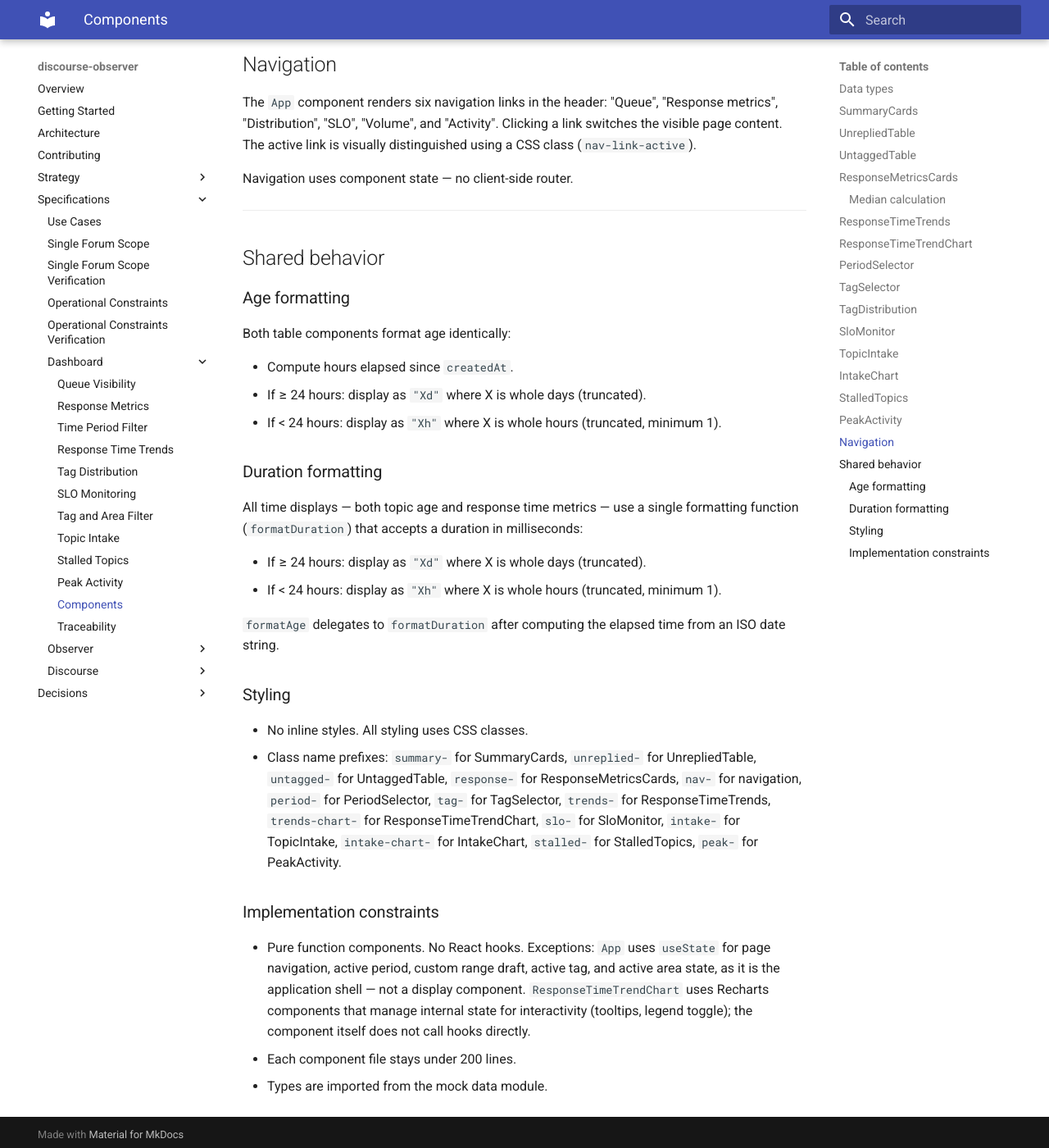
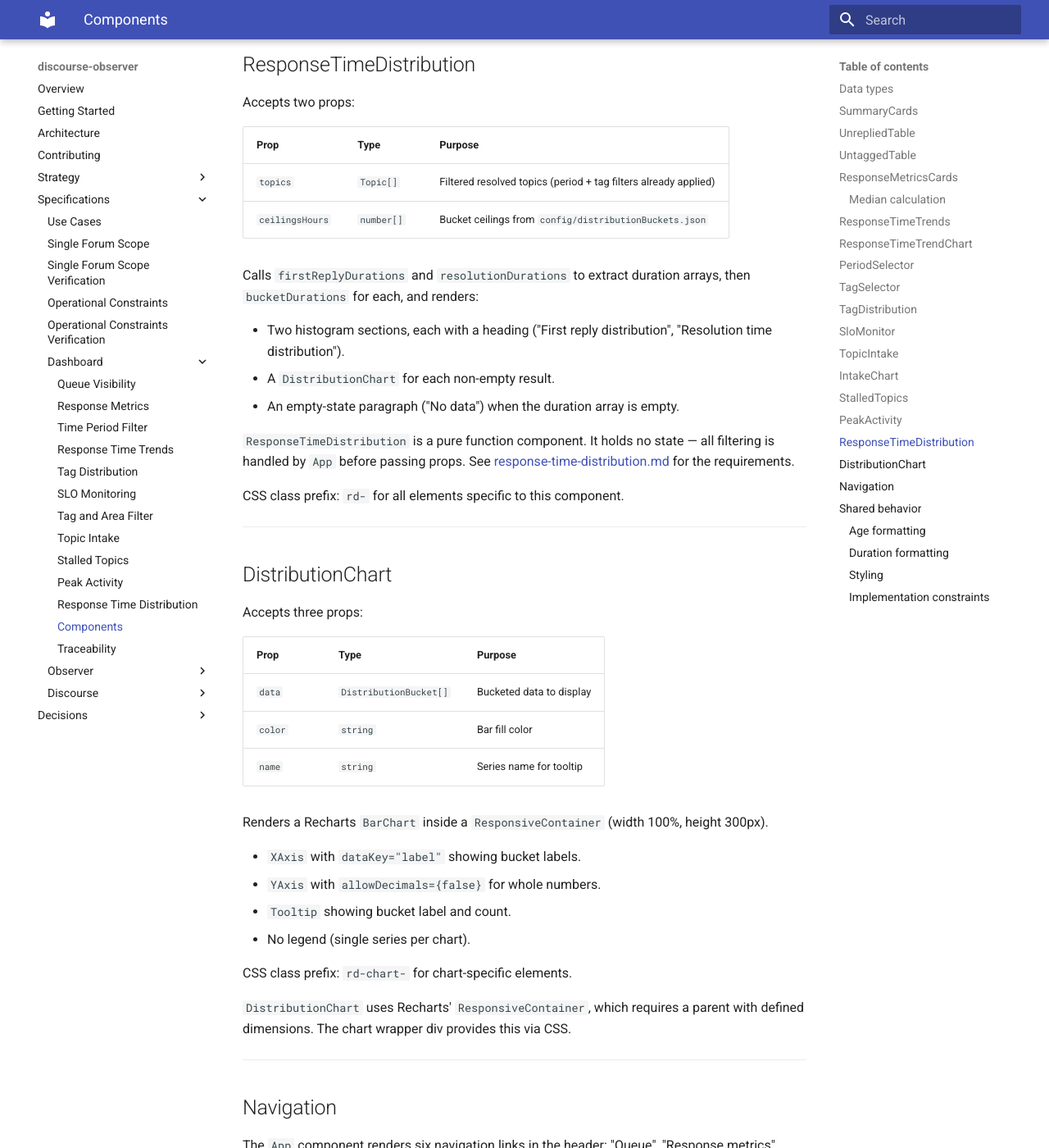
Before and after one commit to MorganDigitalAsyncTransparency/community, an MkDocs documentation site: the page built from discourse-observer/specs/dashboard/dashboard-components.md, in a window 1280 px wide and 1400 px high, scrolled down 9618 px. Shown: the whole window at 82% size. Built offline with MkDocs 1.6.1 and Material for MkDocs 9.7.7, drawn with Linux system fonts in a browser that asks for light colours; some of the changed text lies outside the part shown.

Commit message:
Update documentation for UC-20 response time distribution
Add traceability entry, mkdocs nav, dashboard-components
sections, cross-reference in response-metrics spec, and
mark UC-20 as implemented in use-cases.

Co-Authored-By: Claude Opus 4.6 (1M context) <noreply@anthropic.com>

```diff
--- a/discourse-observer/frontend/src/App.css
+++ b/discourse-observer/frontend/src/App.css
@@ -2,7 +2,8 @@
  * Spec: specs/dashboard/dashboard-components.md
  * Tests: tests/dashboard/queue-visibility.unit.test.ts, tests/dashboard/response-metrics.unit.test.ts,
  *        tests/dashboard/response-time-trends.unit.test.ts, tests/dashboard/slo-monitoring.unit.test.ts,
- *        tests/dashboard/stalled-topics.unit.test.ts, tests/dashboard/peak-activity.unit.test.ts
+ *        tests/dashboard/stalled-topics.unit.test.ts, tests/dashboard/peak-activity.unit.test.ts,
+ *        tests/dashboard/response-time-distribution.unit.test.ts
  */
 
 * {
--- a/discourse-observer/specs/dashboard/dashboard-components.md
+++ b/discourse-observer/specs/dashboard/dashboard-components.md
@@ -2,7 +2,7 @@
 
 This document specifies the behavior of the dashboard view components rendered in the frontend.
 
-These components implement the visual layer for the requirements defined in [queue-visibility.md](queue-visibility.md), [response-metrics.md](response-metrics.md), [time-period-filter.md](time-period-filter.md), [response-time-trends.md](response-time-trends.md), [tag-distribution.md](tag-distribution.md), [slo-monitoring.md](slo-monitoring.md), [tag-area-filter.md](tag-area-filter.md), [topic-intake.md](topic-intake.md), [stalled-topics.md](stalled-topics.md), and [peak-activity.md](peak-activity.md). Those files define *what* the user sees and why; this file defines *how* each component behaves to fulfill those requirements.
+These components implement the visual layer for the requirements defined in [queue-visibility.md](queue-visibility.md), [response-metrics.md](response-metrics.md), [time-period-filter.md](time-period-filter.md), [response-time-trends.md](response-time-trends.md), [tag-distribution.md](tag-distribution.md), [slo-monitoring.md](slo-monitoring.md), [tag-area-filter.md](tag-area-filter.md), [topic-intake.md](topic-intake.md), [stalled-topics.md](stalled-topics.md), [peak-activity.md](peak-activity.md), and [response-time-distribution.md](response-time-distribution.md). Those files define *what* the user sees and why; this file defines *how* each component behaves to fulfill those requirements.
 
 ---
 
@@ -299,6 +299,50 @@ CSS class prefix: `peak-` for all elements specific to this component.
 
 ---
 
+## ResponseTimeDistribution
+
+Accepts two props:
+
+| Prop | Type | Purpose |
+|------|------|---------|
+| `topics` | `Topic[]` | Filtered resolved topics (period + tag filters already applied) |
+| `ceilingsHours` | `number[]` | Bucket ceilings from `config/distributionBuckets.json` |
+
+Calls `firstReplyDurations` and `resolutionDurations` to extract duration arrays, then `bucketDurations` for each, and renders:
+
+- Two histogram sections, each with a heading ("First reply distribution", "Resolution time distribution").
+- A `DistributionChart` for each non-empty result.
+- An empty-state paragraph ("No data") when the duration array is empty.
+
+`ResponseTimeDistribution` is a pure function component. It holds no state — all filtering is handled by `App` before passing props. See [response-time-distribution.md](response-time-distribution.md) for the requirements.
+
+CSS class prefix: `rd-` for all elements specific to this component.
+
+---
+
+## DistributionChart
+
+Accepts three props:
+
+| Prop | Type | Purpose |
+|------|------|---------|
+| `data` | `DistributionBucket[]` | Bucketed data to display |
+| `color` | `string` | Bar fill color |
+| `name` | `string` | Series name for tooltip |
+
+Renders a Recharts `BarChart` inside a `ResponsiveContainer` (width 100%, height 300px).
+
+- `XAxis` with `dataKey="label"` showing bucket labels.
+- `YAxis` with `allowDecimals={false}` for whole numbers.
+- `Tooltip` showing bucket label and count.
+- No legend (single series per chart).
+
+CSS class prefix: `rd-chart-` for chart-specific elements.
+
+`DistributionChart` uses Recharts' `ResponsiveContainer`, which requires a parent with defined dimensions. The chart wrapper div provides this via CSS.
+
+---
+
 ## Navigation
 
 The `App` component renders six navigation links in the header: "Queue", "Response metrics", "Distribution", "SLO", "Volume", and "Activity". Clicking a link switches the visible page content. The active link is visually distinguished using a CSS class (`nav-link-active`).
@@ -329,7 +373,7 @@ All time displays — both topic age and response time metrics — use a single
 ### Styling
 
 - No inline styles. All styling uses CSS classes.
-- Class name prefixes: `summary-` for SummaryCards, `unreplied-` for UnrepliedTable, `untagged-` for UntaggedTable, `response-` for ResponseMetricsCards, `nav-` for navigation, `period-` for PeriodSelector, `tag-` for TagSelector, `trends-` for ResponseTimeTrends, `trends-chart-` for ResponseTimeTrendChart, `slo-` for SloMonitor, `intake-` for TopicIntake, `intake-chart-` for IntakeChart, `stalled-` for StalledTopics, `peak-` for PeakActivity.
+- Class name prefixes: `summary-` for SummaryCards, `unreplied-` for UnrepliedTable, `untagged-` for UntaggedTable, `response-` for ResponseMetricsCards, `nav-` for navigation, `period-` for PeriodSelector, `tag-` for TagSelector, `trends-` for ResponseTimeTrends, `trends-chart-` for ResponseTimeTrendChart, `slo-` for SloMonitor, `intake-` for TopicIntake, `intake-chart-` for IntakeChart, `stalled-` for StalledTopics, `peak-` for PeakActivity, `rd-` for ResponseTimeDistribution, `rd-chart-` for DistributionChart.
 
 ### Implementation constraints
 
--- a/mkdocs.yml
+++ b/mkdocs.yml
@@ -38,6 +38,7 @@ nav:
           - Topic Intake: specs/dashboard/topic-intake.md
           - Stalled Topics: specs/dashboard/stalled-topics.md
           - Peak Activity: specs/dashboard/peak-activity.md
+          - Response Time Distribution: specs/dashboard/response-time-distribution.md
           - Components: specs/dashboard/dashboard-components.md
           - Traceability: specs/dashboard/traceability.md
       - Observer:
```
Also changed, not shown: discourse-observer/specs/dashboard/response-metrics.md (+2 -0 lines), discourse-observer/specs/dashboard/traceability.md (+9 -0 lines), discourse-observer/specs/use-cases.md (+1 -0 lines).
